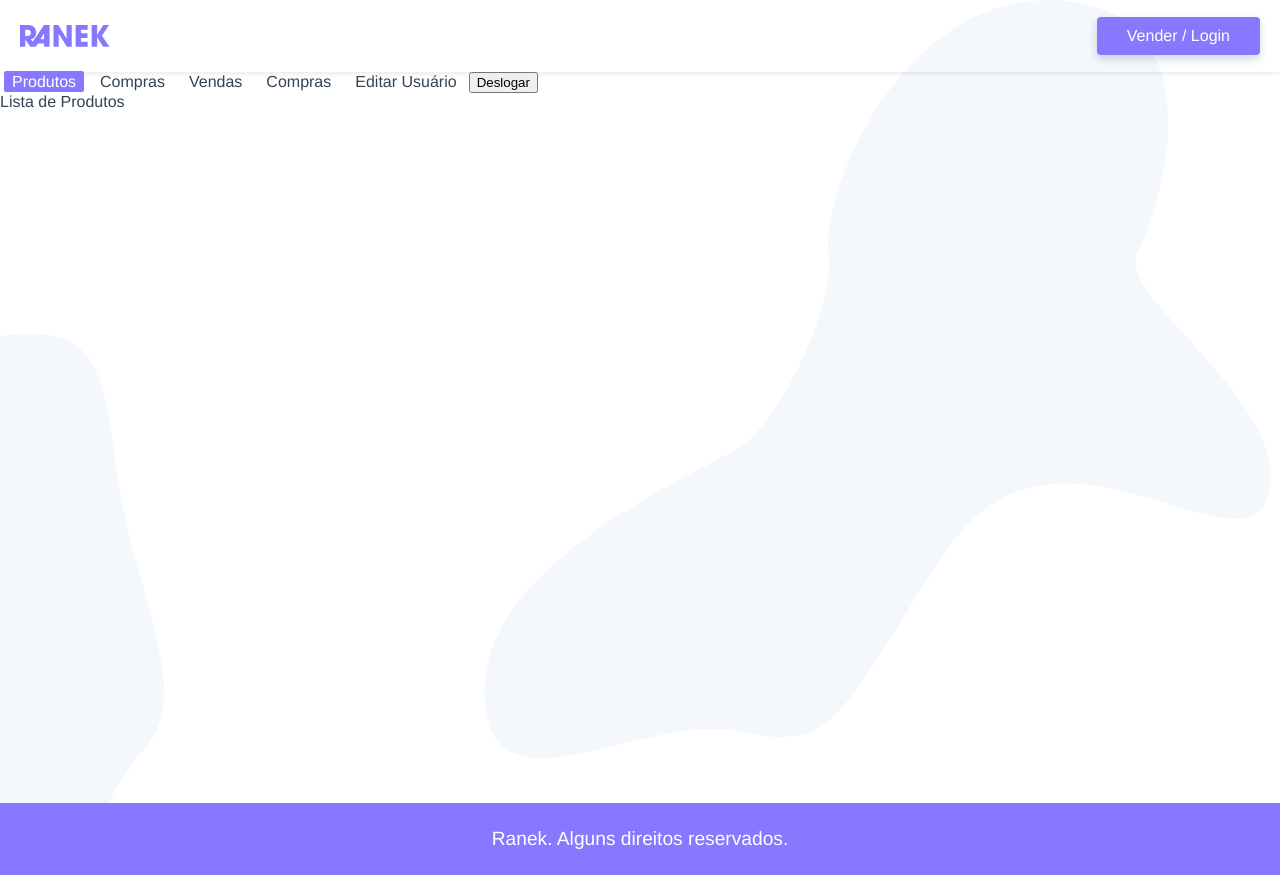
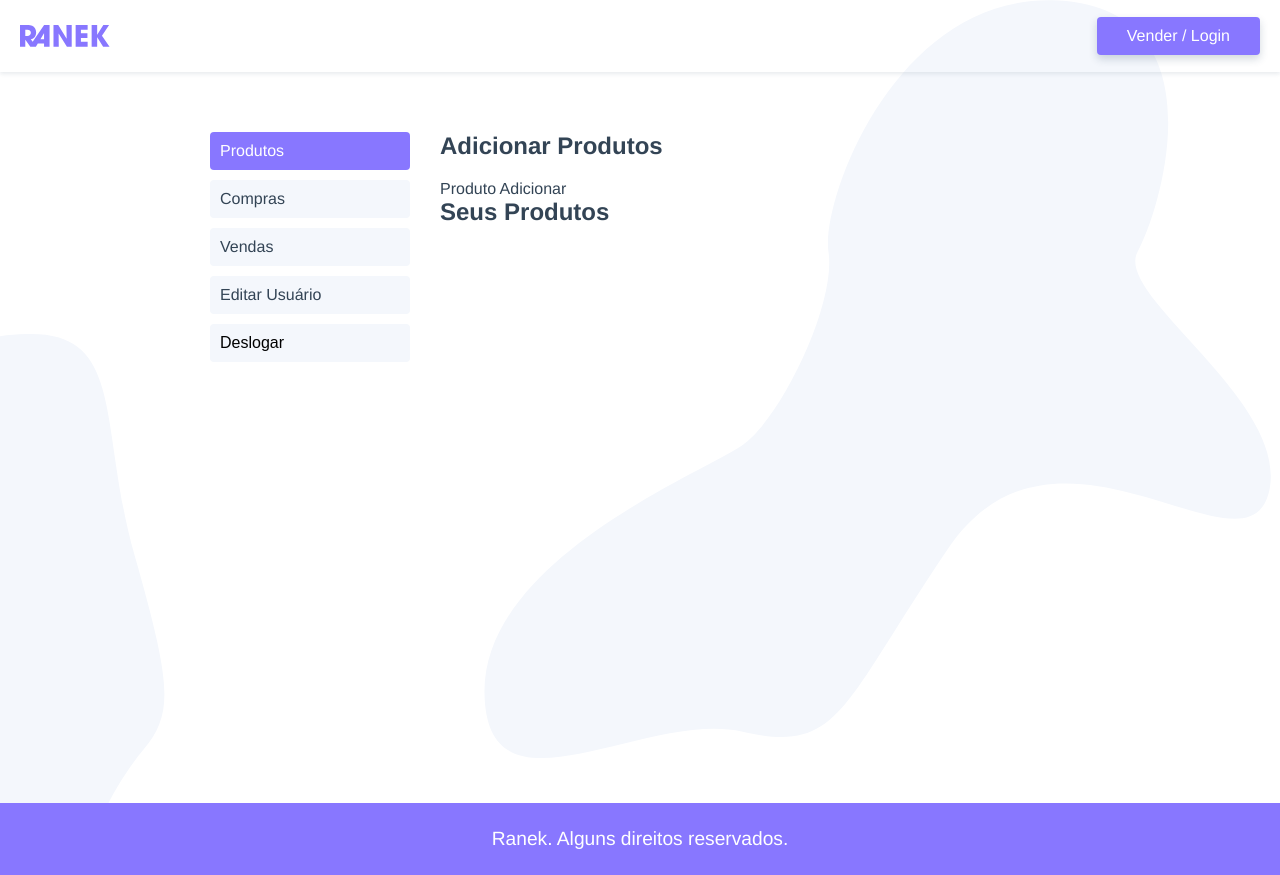
Before and after one commit to emersonps/projeto_ranek_vue, a Vue app: page /usuario in a window 1280 px wide. Built offline with nearby package versions, Linux system fonts and the light colour scheme.

Commit message:
Listagem de produtos do usuário - estilização

```diff
--- /dev/null
+++ b/src/components/ProdutoAdicionar.vue
@@ -0,0 +1,12 @@
+<template>
+  <p>Produto Adicionar</p>
+</template>
+
+<script>
+export default {
+  name: "ProdutoAdicionar"
+};
+</script>
+
+<style>
+</style>
--- /dev/null
+++ b/src/components/ProdutoItem.vue
@@ -0,0 +1,41 @@
+<template>
+  <div class="produto" v-if="produto">
+    <router-link :to="{name: 'produto', params: {id: produto.id}}">
+      <img v-if="produto.fotos" :src="produto.fotos[0].src" :alt="produto.fotos[0].titulo">
+      <p>Ver Produto</p>
+    </router-link>
+
+    <div class="info">
+        <p class="preco">{{produto.preco | numeroPreco}}</p>
+        <h2 class="titulo">{{produto.nome}}</h2>
+        <slot></slot>
+    </div>
+  </div>
+</template>
+
+<script>
+export default {
+  name: "ProdutoItem",
+  props: ["produto"]
+};
+</script>
+
+<style scoped>
+  .produto{
+    display: grid;
+    grid-template-columns: minmax(100px, 200px) 1fr;
+    grid-gap: 20px;
+    margin-bottom: 40px;
+    position: relative;
+  }
+
+  .info{
+    align-self: end;
+  }
+
+  .produto-img{
+    border-radius: 4px;
+    overflow: hidden;
+    height: 100px;
+  }
+</style>
--- a/src/components/ProdutosLista.vue
+++ b/src/components/ProdutosLista.vue
@@ -23,7 +23,7 @@
 </template>
 
 <script>
-import ProdutosPaginar from "@/components/produtosPaginar.vue";
+import ProdutosPaginar from "@/components/ProdutosPaginar.vue";
 import { api } from "@/services.js";
 import { serialize } from "@/helpers.js";
 
--- a/src/components/produtosPaginar.vue
+++ b/src/components/produtosPaginar.vue
@@ -61,7 +61,7 @@ export default{
 
 </script>
 
-<style>
+<style scoped>
 ul{
   grid-column: 1/-1;
 }
--- a/src/store/index.js
+++ b/src/store/index.js
@@ -22,7 +22,8 @@ export default new Vuex.Store({
       bairro: "",
       cidade: "",
       estado: ""
-    }
+    },
+    usuario_produtos : null
   },
   mutations: {
     //aqui muda o usuário
@@ -32,9 +33,24 @@ export default new Vuex.Store({
     UPDATE_USUARIO(state, payload){
       /* uso do Object.assign() no payload, para combinar objetos (torna o código mais inteligente na hora ;de preencher os forms e inputar os valores em seus respectivos campos) e para evitar a desistruturação do objeto "usuario" */
       state.usuario = Object.assign(state.usuario, payload);
+    },
+    UPDATE_USUARIO_PRODUTOS(state, payload){
+      state.usuario_produtos = payload;
+    },
+    ADD_USUARIO_PRODUTOS(state, payload){
+      //adicionar os produtos no final da lista com unshit
+      state.usuario_produtos.unshit(payload);
     }
   },
   actions: {
+    //ação que chama o usuário e seus respectivos produtos
+    getUsuarioProdutos(context){
+      api.get(`/produto?usuario_id=${context.state.usuario.id}`).then(
+        response => {
+          context.commit("UPDATE_USUARIO_PRODUTOS", response.data);
+        }
+      );
+    },
     getUsuario(context, payload){
       //Uso do return - retorna toda a parte do api para usar o then no dispatch do LoginCriar
       return api.get(`/usuario/${payload}`).then(response => {
--- a/src/views/usuario/Usuario.vue
+++ b/src/views/usuario/Usuario.vue
@@ -13,13 +13,10 @@
             <router-link :to="{name: 'vendas'}">Vendas</router-link>
           </li>
           <li>
-            <router-link :to="{name: 'compras'}">Compras</router-link>
-          </li>
-          <li>
             <router-link :to="{name: 'usuario-editar'}">Editar Usuário</router-link>
           </li>
           <li>
-            <button @click.prevent="deslogar">Deslogar</button>
+            <button @click="deslogar">Deslogar</button>
           </li>
         </ul>
       </nav>
@@ -41,6 +38,49 @@ export default {
 }
 </script>
 
-<style>
+<style scoped>
+  .usuario {
+    display: grid;
+    grid-template-columns: minmax(140px, 200px) 1fr;
+    max-width: 900px;
+    margin: 40px auto;
+    grid-gap: 30px;
+    padding: 20px;
+  }
+
+  @media screen and (max-width: 500px){
+    .usuario{
+      grid-template-columns: 1fr;
+      margin: 0px auto;
+    }
+  }
+
+  .sidenav a,
+  .sidenav button
+  {
+    padding: 10px;
+    display: block;
+    background: #f4f7fc;
+    margin-bottom: 10px;
+    border-radius: 4px;
+  }
+
+  .sidenav a.router-link-exact-active,
+  .sidenav a:hover,
+  .sidenav button:hover
+  {
+    background: #87f;
+    color: #fff;
+  }
+
+  .sidenav button{
+    border: none;
+    width: 100%;
+    font-size: 1rem;
+    text-align: left;
+    font-family: "Avenir", Arial, Helvetica, Arial, sans-serif;
+    cursor: pointer;
+
+  }
 
 </style>
--- a/src/views/usuario/UsuarioProdutos.vue
+++ b/src/views/usuario/UsuarioProdutos.vue
@@ -1,12 +1,55 @@
 <template>
-  <p>Lista de Produtos</p>
+  <section>
+    <h2>Adicionar Produtos</h2>
+    <ProdutoAdicionar />
+    <h2>Seus Produtos</h2>
+    <transition-group v-if="usuario_produtos" name="list" tag="ul">
+      <li v-for="(produto, index) in usuario_produtos" :key="index">
+        <ProdutoItem :produto="produto">
+         <p>{{produto.descricao}}</p>
+        </ProdutoItem>
+      </li>
+    </transition-group>
+  </section>
 </template>
 
 <script>
+import ProdutoAdicionar from "@/components/ProdutoAdicionar.vue";
+import ProdutoItem from "@/components/ProdutoItem.vue";
+import { mapState, mapActions } from "vuex";
+
 export default {
+  name: "UsuarioProdutos",
+  components:{
+    ProdutoAdicionar,
+    ProdutoItem,
+  },
+  computed: {
+    ...mapState(["login", "usuario", "usuario_produtos"])
+  },
+  methods: {
+    ...mapActions(["getUsuarioProdutos"])
+  },
+  // puxar produtos quando forem criados
+  watch: {
+    //Se o usuário demorar um pouco pra pegar pelo servidor, usa-se a watch
+    //Caso login mude, ativa também
+    login() {
+      this.getUsuarioProdutos();
+    }
+  },
+  //Caso o login não exista, não pegará o usuário de início - ver watch para a solução☝...
+  //Ao criar o login, ativa o método
+  created(){
+    if(this.login){
+      this.getUsuarioProdutos();
+    }
+  }
 }
 </script>
 
-<style>
-
+<style scoped>
+  h2{
+    margin-bottom: 20px;
+  }
 </style>
```
